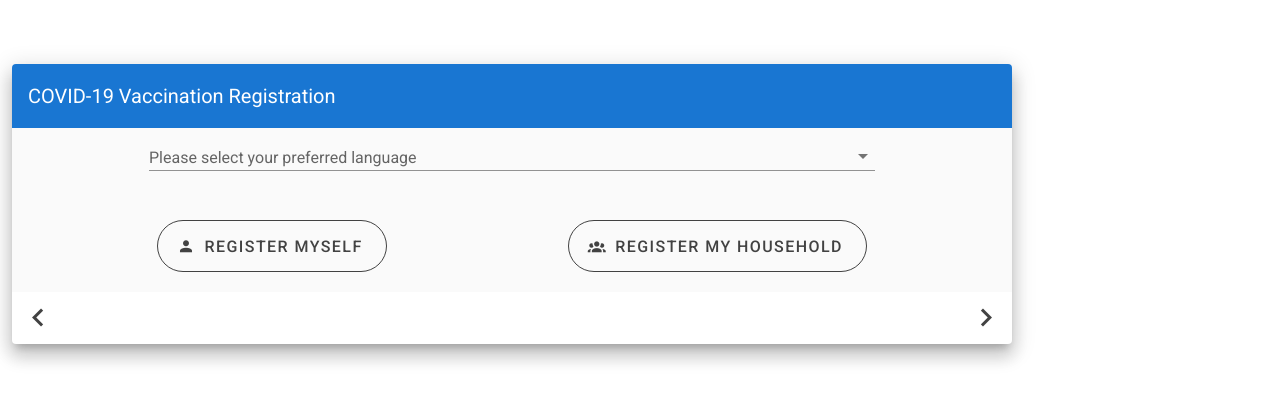
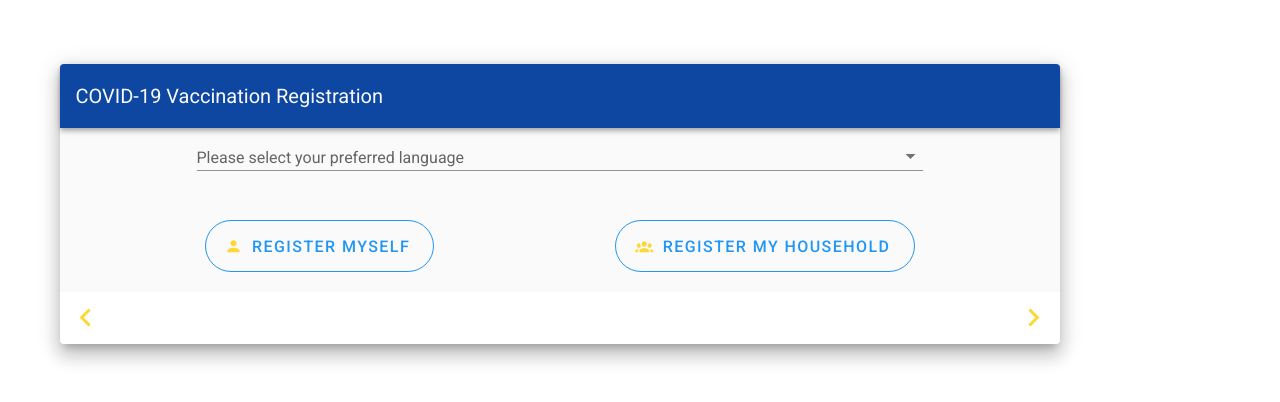
Before and after one commit to david-fraley/MassVaccinationSystem, a Vue app in the folder PatientRegistrationApp/: page / in a window 1280 px wide. Shown: the part 196-598 px from the top of the page. Built offline with nearby package versions, Linux system fonts and the light colour scheme.

Commit message:
[MVS-204] Convert "greeting page" to a Vue component

```diff
--- a/PatientRegistrationApp/src/App.vue
+++ b/PatientRegistrationApp/src/App.vue
@@ -3,10 +3,7 @@
   <v-app id="Patient-registration">
 
     <v-main>
-		<v-container
-			class="fill-height"
-			fluid
-		>
+		<v-container bg fill-height grid-list-md text-xs-center>
 			<v-row
 				align="center"
 				justify="center"
@@ -20,13 +17,11 @@
 						max-width="1000"
 					>
 						<v-toolbar
-							color="primary"
-							dark
-							flat
+							color="blue darken-4"
+
 						>
-							<v-toolbar-title>COVID-19 Vaccination Registration</v-toolbar-title>
+						<v-toolbar-title primary-title class="grey--text text--lighten-5">COVID-19 Vaccination Registration</v-toolbar-title>
 						</v-toolbar>
-
 						<v-form class ="grey lighten-5">
 							<GreetingPage/>
 						</v-form>
@@ -34,7 +29,7 @@
 						<v-card-actions>
 							<v-icon
 								large
-								color="secondary"
+								color="#FDD835"
 								@click="previous"
 							>
 								mdi-chevron-left
@@ -44,7 +39,7 @@
 
 							<v-icon
 								large
-								color="secondary"
+								color="#FDD835"
 								@click="next"
 							>
 								mdi-chevron-right
--- a/PatientRegistrationApp/src/components/GreetingPage.vue
+++ b/PatientRegistrationApp/src/components/GreetingPage.vue
@@ -1,7 +1,6 @@
 
 <template>
-	<v-container fluid>
-
+	<v-container bg fill-height grid-list-md text-xs-center>
 		<v-row
 			align="center"
 			justify="center"
@@ -37,11 +36,11 @@
 							outlined
 							rounded
 							x-large
-							color="secondary"
+							color="blue"
 							v-bind="attrs"
 							v-on="on"
 						>
-							<v-icon left>mdi-account</v-icon>
+							<v-icon left style="color:#FDD835;">mdi-account</v-icon>
 							Register myself
 						</v-btn>
 					</template>
@@ -57,15 +56,15 @@
 							outlined
 							rounded
 							x-large
-							color="secondary"
+							color="blue"
 							v-bind="attrs"
 							v-on="on"
 						>
-							<v-icon left>mdi-account-group</v-icon>
+							<v-icon left style="color:#FDD835;">mdi-account-group</v-icon>
 							Register my household
 						</v-btn>
 					</template>
-					<span>Household definition...</span>
+					<span>A household is composed of any people who occupy the same given housing unit. If you are planning to register your household, all members must currently be residing in the same address. If members of a household are residing in other housing units, it is necessary to register any given members individually. Max household registration of 20 registrants.</span>
 				</v-tooltip>
 
 			</v-col>
```
